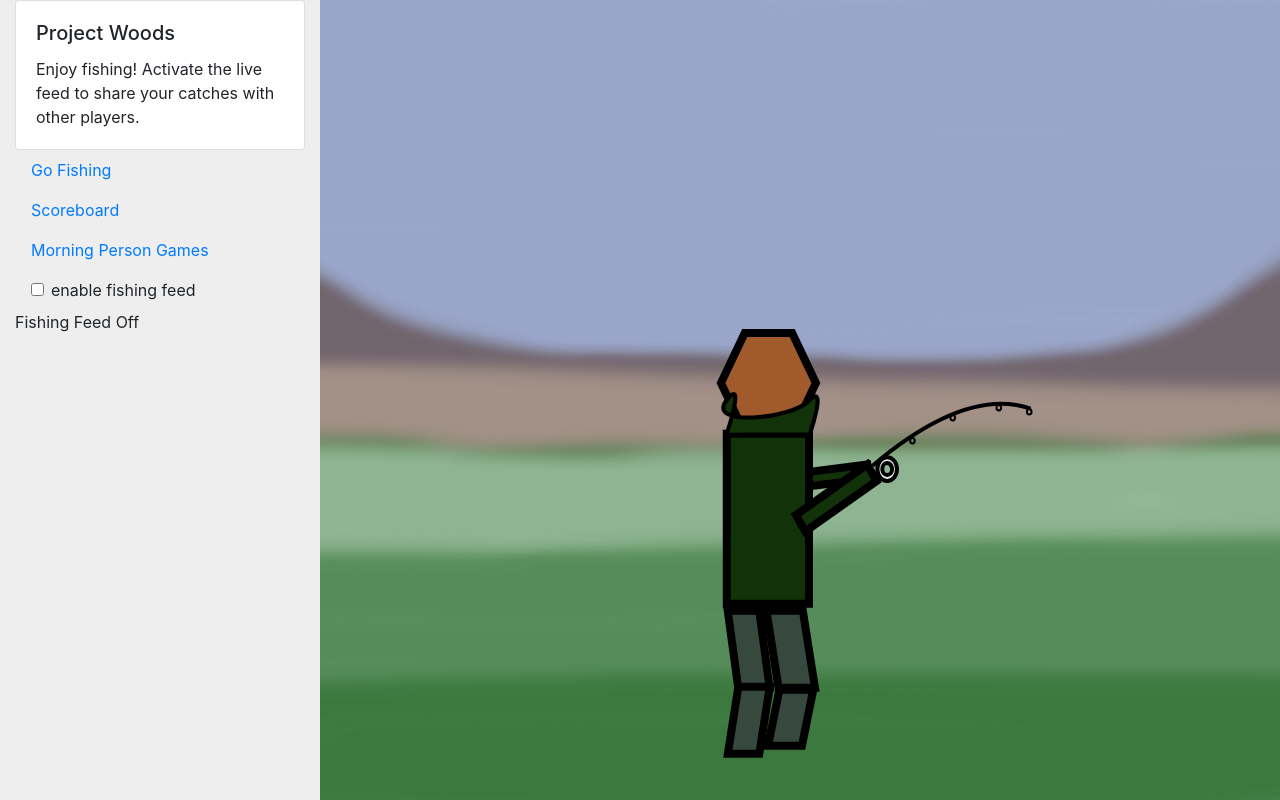
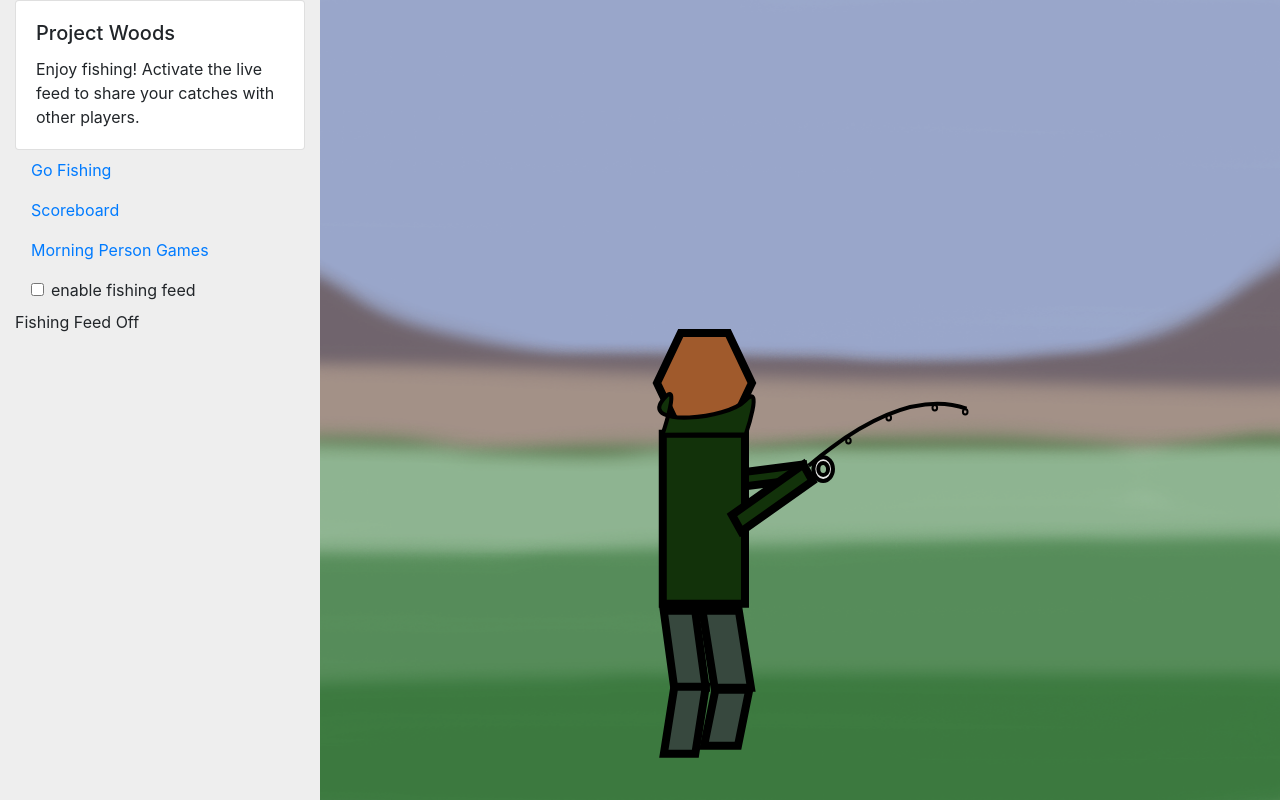
Before and after one commit to Reksford/project-woods, a React (Create React App) app: page / in a window 1280 px wide. Built offline with nearby package versions, Linux system fonts and the light colour scheme.

Commit message:
Styles svg images

```diff
--- a/src/App.css
+++ b/src/App.css
@@ -27,10 +27,15 @@
 
 .bobber-display {
   position: fixed;
-  top: 10;
+  top: 10px;
   left: 50%;
-  height: 240px;
-  width: 240px;
+  height: 25%;
+  width: 25%;
+}
+
+.bobber-display img {
+  height: 100%;
+  width: 100%;
 }
 
 .fish-environment {
@@ -43,9 +48,14 @@
 .fisherman-display {
   position: fixed;
   top: 35%;
-  left: 50%;
-  height: 480px;
-  width: 480px;
+  left: 45%;
+  width: 50%;
+  height: 64%;
+}
+
+.fisherman-display img {
+  max-height: 480px;
+  height: 100%
 }
 
 .feed-popup  {
```
